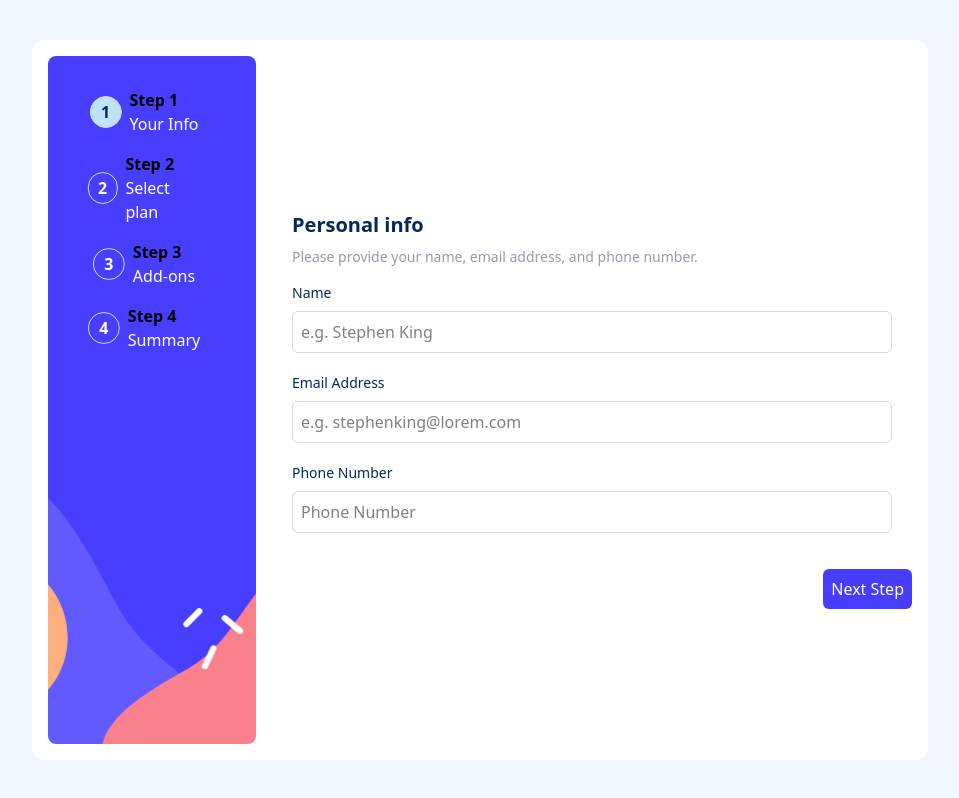
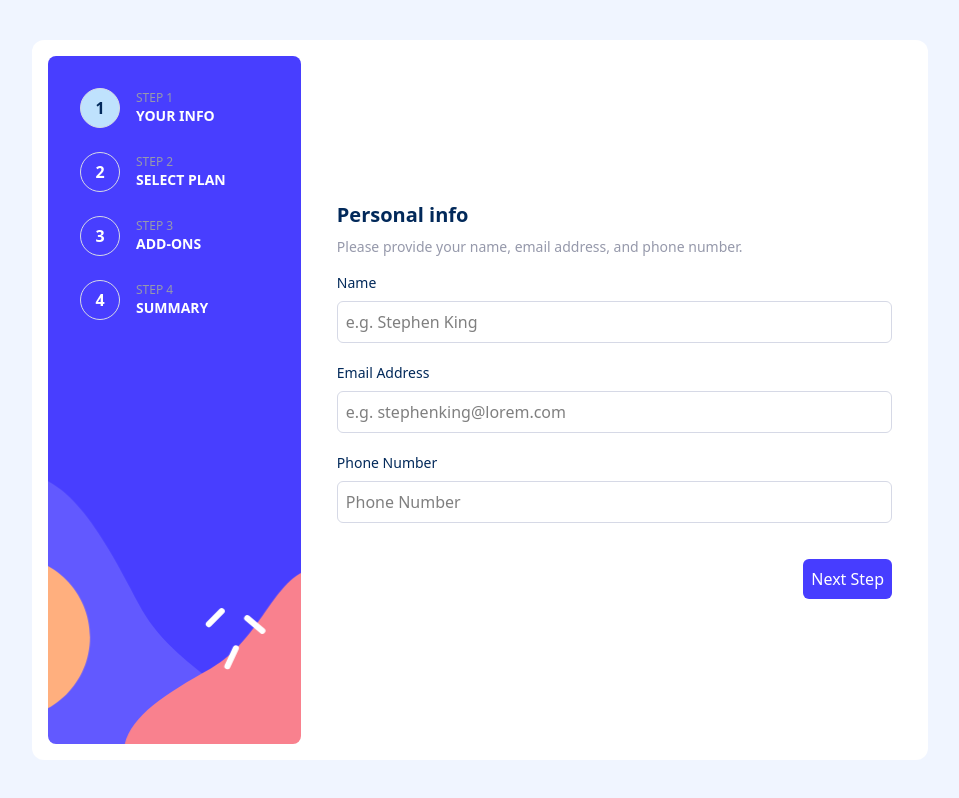
Before and after one commit to Biolater/Multi-Step-Form, a React (Vite) app: page / in a window 1280 px wide. Shown: the whole page, without its empty margins (160-1119 px from the left). Built offline with nearby package versions, Linux system fonts and the light colour scheme.

Commit message:
feat: implement multi-step form with personal info and plan selection steps

```diff
--- a/package.json
+++ b/package.json
@@ -13,7 +13,8 @@
     "@tailwindcss/vite": "^4.1.5",
     "framer-motion": "^12.9.4",
     "react": "^19.0.0",
-    "react-dom": "^19.0.0"
+    "react-dom": "^19.0.0",
+    "zod": "^3.24.4"
   },
   "devDependencies": {
     "@eslint/js": "^9.22.0",
--- a/src/components/MultiStepForm/MultiStepFormContent.tsx
+++ b/src/components/MultiStepForm/MultiStepFormContent.tsx
@@ -12,14 +12,12 @@ const MultiStepFormContent = ({
   handleGoBack,
   handleNext,
 }: MultiStepFormContentProps) => {
-  const showGoBackButton = currentStep > 1;
-  const showNextButton = currentStep < 4;
   return (
-    <div className="flex flex-col basis-3/4 md:justify-center">
+    <div className="flex flex-col basis-3/4 md:basis-[70%] md:justify-center">
       <div className="bg-white p-4">
-        {currentStep === 1 && <Step1 />}
-        {currentStep === 2 && <Step2 />}
-        <div className="md:flex justify-end hidden mt-4">
+        {currentStep === 1 && <Step1 handleNext={handleNext} />}
+        {currentStep === 2 && <Step2 handleGoBack={handleGoBack} handleNext={handleNext} />}
+{/*         <div className="md:flex justify-end hidden mt-4">
           {showGoBackButton && (
             <button
               onClick={handleGoBack}
@@ -36,9 +34,9 @@ const MultiStepFormContent = ({
               Next Step
             </button>
           )}
-        </div>
+        </div> */}
       </div>
-      <div className="bg-white p-4 mt-auto flex md:hidden">
+{/*       <div className="bg-white p-4 mt-auto flex md:hidden">
         {showGoBackButton && (
           <button
             onClick={handleGoBack}
@@ -55,7 +53,7 @@ const MultiStepFormContent = ({
             Next Step
           </button>
         )}
-      </div>
+      </div> */}
     </div>
   );
 };
--- a/src/components/MultiStepForm/MultiStepFormImage.tsx
+++ b/src/components/MultiStepForm/MultiStepFormImage.tsx
@@ -6,12 +6,13 @@ interface MultiStepFormImageProps {
 
 const MultiStepFormImage = ({ currentStep }: MultiStepFormImageProps) => {
   return (
-    <div className="basis-1/4 md:basis-3/12 flex-1 relative md:py-4 md:ps-4">
-      <div className="absolute flex items-center md:flex-col gap-4 left-1/2 -translate-x-1/2 top-6 md:top-12 transform">
+    <div className="basis-1/4 md:basis-[30%] flex-1 md:py-4 md:ps-4">
+      <div className="relative w-full h-full">
+        <div className="absolute flex md:flex-col gap-4 md:gap-6 left-1/2 -translate-x-1/2 top-6 md:top-8 md:w-full md:left-0 md:-translate-x-0 transform">
           {Array.from({ length: 4 }, (_, index) => (
-          <div className="md:flex items-center gap-2" key={index}>
+            <div className="md:flex items-center md:ps-8 gap-4" key={index}>
               <div
-              className={`size-8 border border-neutral-light-gray font-bold flex items-center justify-center rounded-full ${
+                className={`size-10 border border-neutral-light-gray font-bold flex items-center justify-center rounded-full ${
                   index + 1 <= currentStep
                     ? "bg-primary-light-blue text-primary-marine-blue transition-colors duration-300"
                     : "bg-transparent text-white transition-colors duration-300"
@@ -20,14 +21,19 @@ const MultiStepFormImage = ({ currentStep }: MultiStepFormImageProps) => {
                 {index + 1}
               </div>
               <div className="flex-col hidden md:flex">
-              <h3 className="font-bold">Step {index + 1}</h3>
-              <p className="text-white">{stepInfo[index].title}</p>
+                <h3 className="text-xs uppercase text-neutral-cool-gray">
+                  Step {index + 1}
+                </h3>
+                <p className="text-white uppercase font-semibold text-sm">
+                  {stepInfo[index].title}
+                </p>
               </div>
             </div>
           ))}
         </div>
         <div className="h-full md:rounded-lg w-full bg-cover bg-center bg-[url('/src/assets/images/bg-sidebar-mobile.svg')] md:bg-[url('/src/assets/images/bg-sidebar-desktop.svg')]"></div>
       </div>
+    </div>
   );
 };
 
--- a/src/components/MultiStepForm/PlanOptionItem.tsx
+++ b/src/components/MultiStepForm/PlanOptionItem.tsx
@@ -5,6 +5,7 @@ interface PlanOptionItemProps {
   price: string;
   isSelected: boolean;
   icon: string;
+  onClick?: () => void;
 }
 
 const PlanOptionItem: FC<PlanOptionItemProps> = ({
@@ -12,9 +13,13 @@ const PlanOptionItem: FC<PlanOptionItemProps> = ({
   price,
   isSelected,
   icon,
+  onClick,
 }) => {
   return (
-    <div className="p-4 cursor-pointer border border-neutral-light-gray flex items-center gap-4 rounded-lg">
+    <div
+      className={`p-4 cursor-pointer border ${isSelected ? 'border-primary-purplish-blue bg-neutral-alabaster' : 'border-neutral-light-gray'} flex items-center gap-4 rounded-lg`}
+      onClick={onClick}
+    >
       <div className="size-10 flex items-center justify-center">
         <img className="size-full" src={icon} alt={title} />
       </div>
--- a/src/components/MultiStepForm/Steps/Step1.tsx
+++ b/src/components/MultiStepForm/Steps/Step1.tsx
@@ -1,4 +1,63 @@
-const Step1 = () => {
+import { useFormContext } from "../FormContext";
+import { useState } from "react";
+import step1Schema from "../../../schemas/step1.schema";
+interface Step1Props {
+  handleNext: () => void;
+}
+
+const Step1 = ({ handleNext }: Step1Props) => {
+  const {
+    handleSetName,
+    handleSetEmail,
+    handleSetPhoneNumber,
+    setCurrentStep,
+    email,
+    phoneNumber,
+    name,
+  } = useFormContext();
+  const [errors, setErrors] = useState<{
+    name?: string[];
+    email?: string[];
+    phone?: string[];
+  }>({});
+  const handleSubmit = (e: React.FormEvent) => {
+    e.preventDefault();
+    // Validate form inputs here
+    const formData = new FormData(e.currentTarget as HTMLFormElement);
+    const name = formData.get("name");
+    const email = formData.get("email");
+    const phone = formData.get("phone");
+
+    const result = step1Schema.safeParse({ name, email, phone });
+    if (!result.success) {
+      const fieldErrors = result.error.flatten().fieldErrors;
+      setErrors(fieldErrors);
+      return;
+    }
+
+    // Clear errors on success
+    setErrors({});
+
+    handleSetName(name as string);
+    handleSetEmail(email as string);
+    handleSetPhoneNumber(phone as string);
+
+    handleNext();
+    setCurrentStep(2);
+  };
+
+  const handleNameChange = (e: React.ChangeEvent<HTMLInputElement>) => {
+    handleSetName(e.target.value);
+  };
+
+  const handleEmailChange = (e: React.ChangeEvent<HTMLInputElement>) => {
+    handleSetEmail(e.target.value);
+  };
+
+  const handlePhoneNumberChange = (e: React.ChangeEvent<HTMLInputElement>) => {
+    handleSetPhoneNumber(e.target.value);
+  };
+
   return (
     <div className="flex-1 relative">
       <div className="shadow-lg md:shadow-none -mt-18 md:m-0 p-5 bg-white rounded-lg flex flex-col gap-4">
@@ -10,7 +69,7 @@ const Step1 = () => {
             Please provide your name, email address, and phone number.
           </p>
         </div>
-        <form action="">
+        <form onSubmit={handleSubmit}>
           <div className="flex flex-col gap-5">
             <div className="flex flex-col gap-2">
               <label
@@ -22,9 +81,15 @@ const Step1 = () => {
               <input
                 className="border border-neutral-light-gray rounded-md p-2 focus:outline-none focus:ring-2 focus:ring-primary-purplish-blue transition-all duration-300"
                 name="name"
+                value={name}
+                onChange={handleNameChange}
                 type="text"
                 placeholder="e.g. Stephen King"
+                required
               />
+              {errors.name && (
+                <p className="text-red-500 text-xs mt-1">{errors.name[0]}</p>
+              )}
             </div>
             <div className="flex flex-col gap-2">
               <label
@@ -36,9 +101,15 @@ const Step1 = () => {
               <input
                 className="border border-neutral-light-gray rounded-md p-2 focus:outline-none focus:ring-2 focus:ring-primary-purplish-blue transition-all duration-300"
                 name="email"
-                type="text"
+                value={email}
+                onChange={handleEmailChange}
+                type="email"
                 placeholder="e.g. stephenking@lorem.com"
+                required
               />
+              {errors.email && (
+                <p className="text-red-500 text-xs mt-1">{errors.email[0]}</p>
+              )}
             </div>
             <div className="flex flex-col gap-2">
               <label
@@ -50,9 +121,23 @@ const Step1 = () => {
               <input
                 className="border border-neutral-light-gray rounded-md p-2 focus:outline-none focus:ring-2 focus:ring-primary-purplish-blue transition-all duration-300"
                 name="phone"
-                type="text"
+                value={phoneNumber}
+                onChange={handlePhoneNumberChange}
+                type="tel"
                 placeholder="Phone Number"
+                required
               />
+              {errors.phone && (
+                <p className="text-red-500 text-xs mt-1">{errors.phone[0]}</p>
+              )}
+            </div>
+            <div className="flex justify-end mt-4">
+              <button
+                type="submit"
+                className="p-2 ms-auto bg-primary-purplish-blue text-white rounded-md"
+              >
+                Next Step
+              </button>
             </div>
           </div>
         </form>
--- a/src/components/MultiStepForm/Steps/Step2.tsx
+++ b/src/components/MultiStepForm/Steps/Step2.tsx
@@ -1,5 +1,6 @@
 import ArcadeIcon from "../../../assets/images/icon-arcade.svg";
 import PlanOptionItem from "../PlanOptionItem";
+import { FormEvent, useState } from "react";
 
 const OPTIONS = [
   {
@@ -9,7 +10,26 @@ const OPTIONS = [
   },
 ];
 
-const Step2 = () => {
+interface Step2Props {
+  handleGoBack: () => void;
+  handleNext: () => void;
+}
+
+const Step2 = ({ handleGoBack, handleNext }: Step2Props) => {
+  const [selectedPlan, setSelectedPlan] = useState<string | null>(null);
+
+  const handleSubmit = (e: FormEvent) => {
+    e.preventDefault();
+    // Validate selection before proceeding
+    if (selectedPlan) {
+      handleNext();
+    }
+  };
+
+  const handlePlanSelect = (title: string) => {
+    setSelectedPlan(title);
+  };
+
   return (
     <div className="flex-1 relative">
       <div className="shadow-lg md:shadow-none -mt-18 md:m-0 p-5 bg-white rounded-lg flex flex-col gap-4">
@@ -21,6 +41,7 @@ const Step2 = () => {
             You have the option of monthly or annual billing. Annual billing
           </p>
         </div>
+        <form onSubmit={handleSubmit}>
           <div className="flex flex-col gap-4">
             {OPTIONS.map((option) => (
               <PlanOptionItem
@@ -28,10 +49,27 @@ const Step2 = () => {
                 title={option.title}
                 price={option.price}
                 icon={option.icon}
-              isSelected={false}
+                isSelected={selectedPlan === option.title}
+                onClick={() => handlePlanSelect(option.title)}
               />
             ))}
           </div>
+          <div className="flex justify-between mt-4">
+            <button
+              type="button"
+              onClick={handleGoBack}
+              className="p-2 bg-transparent text-neutral-cool-gray hover:text-primary-marine-blue rounded-md"
+            >
+              Go Back
+            </button>
+            <button
+              type="submit"
+              className="p-2 ms-auto bg-primary-purplish-blue text-white rounded-md"
+            >
+              Next Step
+            </button>
+          </div>
+        </form>
       </div>
     </div>
   );
--- /dev/null
+++ b/src/schemas/step1.schema.ts
@@ -0,0 +1,10 @@
+import z from "zod";
+
+const step1Schema = z.object({
+    name: z.string().min(1, "Name is required"),
+    email: z.string().email("Invalid email"),
+    phone: z.string().min(1, "Phone is required"),
+});
+
+
+export default step1Schema;
```
Also changed, not shown: 1 other file (tests, documents, lock files or other folders). Lines whose indentation alone changed are shown as unchanged.
